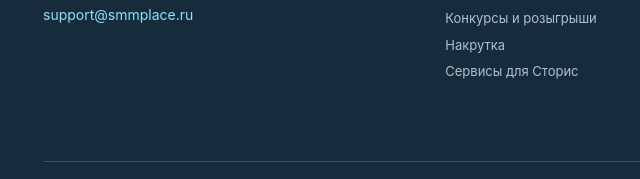
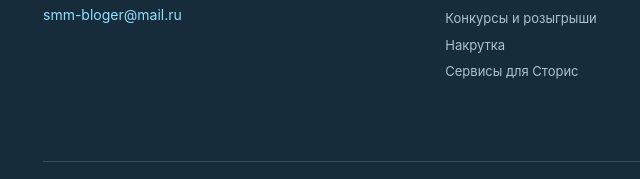
Before and after one commit to bot-nakrutka-ru/smmplace.ru, a plain HTML site: page index.html in a window 1280 px wide. Shown: the part 5613-5792 px from the top of the page, 2-642 px from the left. Drawn offline with Linux system fonts and the light colour scheme.

Commit message:
Update index.html

```diff
--- a/index.html
+++ b/index.html
@@ -225,7 +225,7 @@
  </article></div><div class="no-results" data-empty hidden><h2>Ничего не найдено</h2><p>Попробуйте изменить запрос или выбрать другую метку.</p><button class="button button-outline" type="button" data-reset-filter>Сбросить фильтры</button></div></section></main><footer class="site-footer"><div class="container">
   <div class="footer-grid"><div><h2 class="footer-name">SMM<span>place</span></h2>
    <p>Маркетплейс сервисов и приложений для SMM и маркетинга в социальных сетях.</p>
-   <a href="mailto:support@smmplace.ru">support@smmplace.ru</a></div>
+   <a href="mailto:smm-bloger@mail.ru">smm-bloger@mail.ru</a></div>
   <div><h3>Инструменты для соцсетей</h3><div class="footer-links"><a class="" href="./category/analysis/">Анализ аудитории</a><a class="" href="./category/analiz-konkurentov/">Анализ конкурентов</a><a class="" href="./category/blogers/">Инфлюенсер-маркетинг</a><a class="" href="./category/konkursy-rozygryshi/">Конкурсы и розыгрыши</a><a class="" href="./category/promotion/">Накрутка</a><a class="" href="./category/stories/">Сервисы для Сторис</a></div></div>
   <div><h3>Главные разделы</h3><div class="footer-links"><a class="" href="./">Каталог решений</a><a class="" href="./konkurs-rozygrish/">Инструменты для проведения розыгрышей и конкурсов</a><a class="" href="./top-nakrutka/">Лучшие сервисы накрутки в соцсетях</a><a class="" href="./redakcija-i-komanda/">Редакция и команда</a><a class="" href="./analiz-konkurentov-socialset/">Рейтинг сервисов и ботов для анализа конкурентов</a><a class="" href="./top-servisov-analiza-trendov-startapov-i-idej/">ТОП сервисов анализа трендов, стартапов и идей</a></div></div>
   </div><div class="footer-base"><span>© 2026 SMMplace</span><span>Сайт smmplace.ru не является публичной офертой и носит исключительно информационный характер.<br> *Мета, которой принадлежат Инстаграм и Фейсбук, признана экстремистской организацией и запрещена в РФ.</span></div>
```
